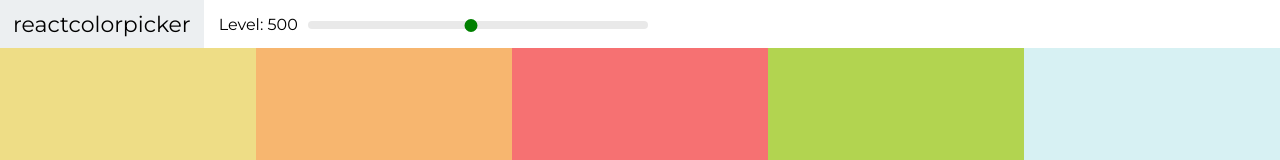
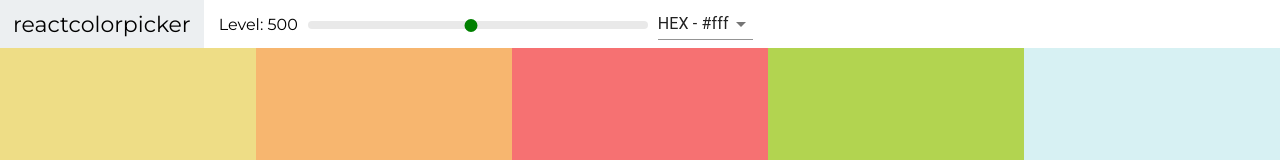
Before and after one commit to Arghun-dev/Color-App, a React (Create React App) app in the folder colorapp/: page / in a window 1280 px wide. Shown: the top 160 px of the page. Built offline with nearby package versions, Linux system fonts and the light colour scheme.

Commit message:
Add Select and Material UI

```diff
--- a/colorapp/package.json
+++ b/colorapp/package.json
@@ -3,6 +3,7 @@
   "version": "0.1.0",
   "private": true,
   "dependencies": {
+    "@material-ui/core": "^4.9.5",
     "@testing-library/jest-dom": "^4.2.4",
     "@testing-library/react": "^9.3.2",
     "@testing-library/user-event": "^7.1.2",
--- a/colorapp/src/Navbar.js
+++ b/colorapp/src/Navbar.js
@@ -2,10 +2,26 @@
 import "rc-slider/assets/index.css";
 import Slider from 'rc-slider';
 import './Navbar.css';
+import Select from '@material-ui/core/Select';
+import MenuItem from '@material-ui/core/MenuItem';
 
 class Navbar extends Component {
+    constructor(props){
+        super(props);
+
+        this.state = {
+            format: 'hex'
+        }
+
+        this.handleChange = this.handleChange.bind(this);
+    }
+    handleChange(e){
+        this.setState({format: e.target.value})
+        this.props.changeFormat(e.target.value)
+    }
     render() {
         const {level, changeLevel} = this.props;
+        const {format} = this.state;
         return (
             <header className='Navbar'>
                 <div className='logo'>
@@ -23,7 +39,13 @@
                         />
                     </div>
                 </div>
-
+                <div className='select-container'>
+                    <Select value={format} onChange={this.handleChange} >
+                        <MenuItem value='hex'>HEX - #fff</MenuItem>
+                        <MenuItem value='rgb'>RGB - rgb(256, 256, 256)</MenuItem>
+                        <MenuItem value='rgba'>RGBA - rgba(256, 256, 256, 1.0)</MenuItem>
+                    </Select>
+                </div>
             </header>
         )
     }
--- a/colorapp/src/Palette.js
+++ b/colorapp/src/Palette.js
@@ -10,28 +10,37 @@
         super(props);
 
         this.state = {
-            level: 500
+            level: 500,
+            format: 'hex'
         }
 
         this.changeLevel = this.changeLevel.bind(this);
+        this.changeFormat = this.changeFormat.bind(this);
     }
     changeLevel(newLevel){
         this.setState({
             level: newLevel
         })
     }
+    changeFormat(val){
+        this.setState({format: val})
+    }
     render() {
         const { colors } = this.props.palette;
-        const { level } = this.state;
+        const { level, format } = this.state;
         const colorBoxes = colors[level].map(color => (
             <ColorBox
                 name={color.name}
-                color={color.hex}
+                color={color[format]}
             />
         ))
         return (
             <div className='Palette'>
-                <Navbar level={level} changeLevel={this.changeLevel} />
+                <Navbar
+                    level={level}
+                    changeLevel={this.changeLevel}
+                    changeFormat={this.changeFormat}
+                />
                 {/* Navbar goes here */}
                 <div className='Palette-colors'>
                     {colorBoxes}
--- a/colorapp/src/colorHelpers.js
+++ b/colorapp/src/colorHelpers.js
@@ -21,7 +21,7 @@
                 id: color.name.toLowerCase().replace(/ /g, "-"),
                 hex: scale[i],
                 rgb: chroma(scale[i]).css(),
-                rgba: chroma(scale[i]).css().replace("rgb", "rgba").replace(")", ", 0.1)")
+                rgba: chroma(scale[i]).css().replace("rgb", "rgba").replace(")", ", 1.0)")
             })
         }
     }
```
Also changed, not shown: 1 other file (tests, documents, lock files or other folders).
